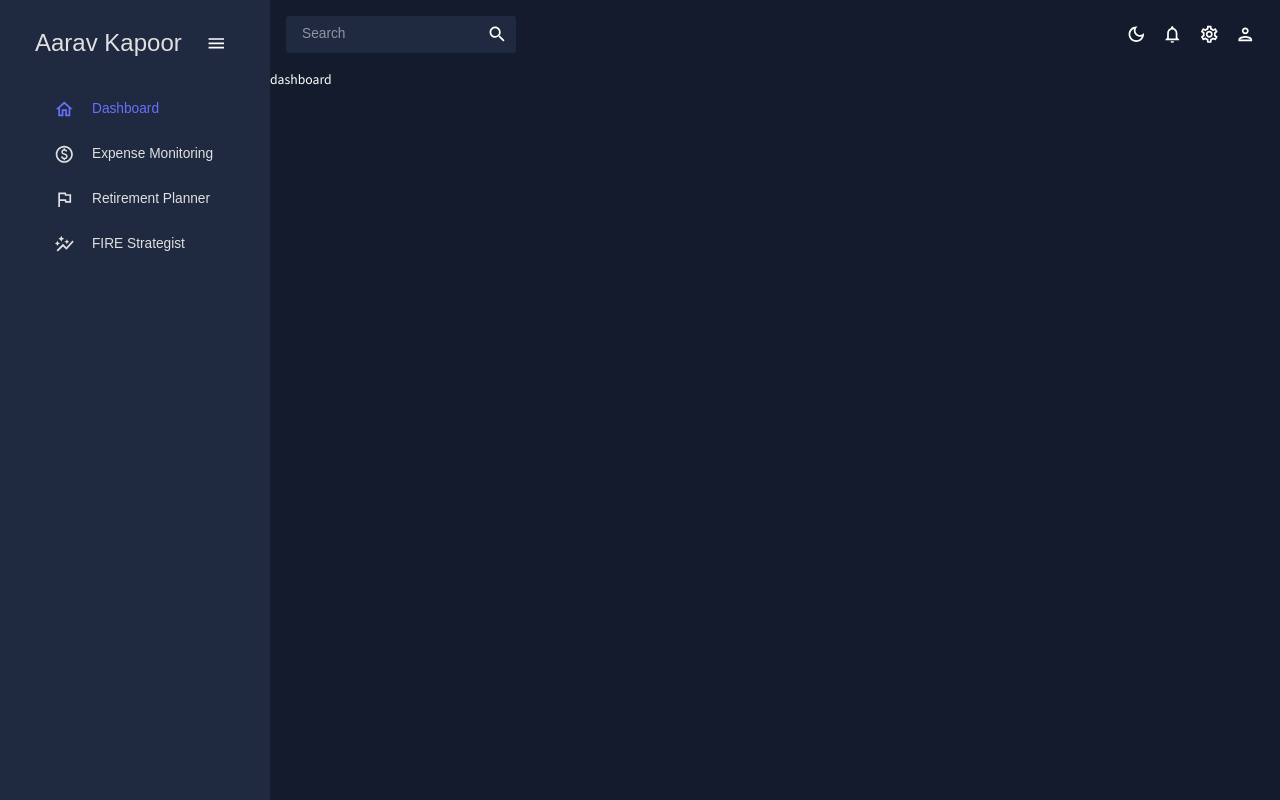
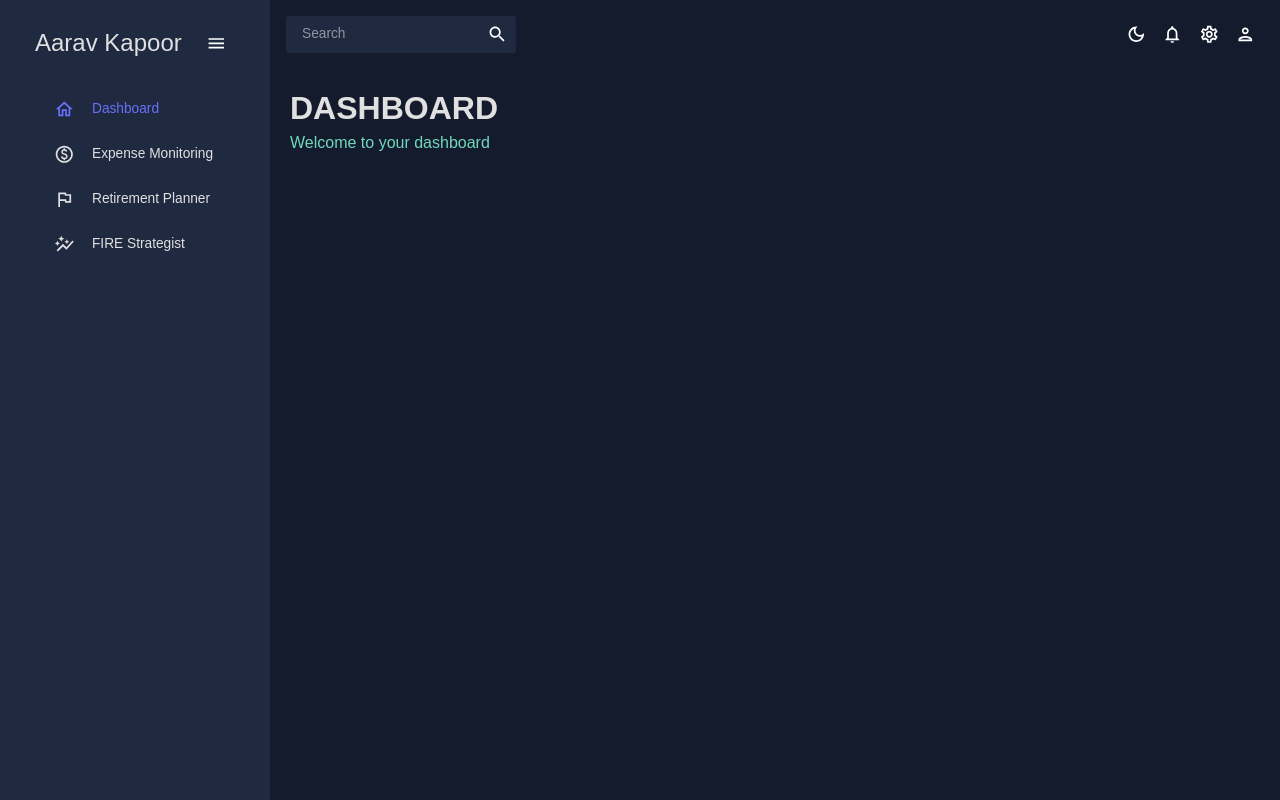
Before and after one commit to Praneetha29/TIAA, a React (Create React App) app: page / in a window 1280 px wide. Built offline with nearby package versions, Linux system fonts and the light colour scheme.

Commit message:
add: implement routes

```diff
--- a/src/App.js
+++ b/src/App.js
@@ -4,9 +4,9 @@ import TopBar from "./scenes/global/topBar";
 import  Dashboard  from "./scenes/dashboard";
 import { Routes, Route } from "react-router-dom";
 import SideBar from "./scenes/global/sideBar";
-// import ExpenseMonitor from "./scenes/expense";
-// import Planner from "./scenes/planner";
-// import Strategist from "./scenes/strategist";
+import ExpenseMonitor from "./scenes/expense/expense.jsx";
+ import Planner from "./scenes/planner/planner.jsx";
+import Strategist from "./scenes/strategist/strategist.jsx";
 function App() {
   const [theme,colorMode]=useMode();
   return (
@@ -19,9 +19,9 @@ function App() {
         <TopBar/>
         <Routes>
           <Route path="/" element={<Dashboard/>}/>
-          {/* <Route path="/expenses" element={<ExpenseMonitor/>}/>
+           <Route path="/expense" element={<ExpenseMonitor/>}/>
           <Route path="/planner" element={<Planner/>}/>
-          <Route path="/strategist" element={<Strategist/>}/> */}
+          <Route path="/strategist" element={<Strategist/>}/>
         </Routes>
       </main>
     </div>
--- /dev/null
+++ b/src/components/Header.jsx
@@ -0,0 +1,24 @@
+import { Typography, Box, useTheme } from "@mui/material";
+import { tokens } from "../theme";
+
+const Header = ({ title, subtitle }) => {
+  const theme = useTheme();
+  const colors = tokens(theme.palette.mode);
+  return (
+    <Box mb="30px">
+      <Typography
+        variant="h2"
+        color={colors.grey[100]}
+        fontWeight="bold"
+        sx={{ m: "0 0 5px 0" }}
+      >
+        {title}
+      </Typography>
+      <Typography variant="h5" color={colors.greenAccent[400]}>
+        {subtitle}
+      </Typography>
+    </Box>
+  );
+};
+
+export default Header;
--- a/src/scenes/dashboard/index.jsx
+++ b/src/scenes/dashboard/index.jsx
@@ -1,5 +1,15 @@
+import {Box} from "@mui/material";
+import Header from "../../components/Header";
+
 const Dashboard =() => {
-    return <div>dashboard</div>;
+    return (
+        <Box m="20px">
+        <Box display="flex" justifyContent="space-between" alignItems="center">
+            <Header title="DASHBOARD" subtitle="Welcome to your dashboard" />
+        </Box>
+
+        </Box>
+    );
 };
 
 export default Dashboard;
--- /dev/null
+++ b/src/scenes/expense/expense.jsx
@@ -0,0 +1,7 @@
+const ExpenseMonitor = () => {
+    return (
+      <div>HomeOutline</div>
+    );
+  };
+
+  export default ExpenseMonitor;
--- /dev/null
+++ b/src/scenes/planner/planner.jsx
@@ -0,0 +1,7 @@
+const Planner = () => {
+    return (
+      <div>Home</div>
+    );
+  };
+
+  export default Planner;
--- /dev/null
+++ b/src/scenes/strategist/strategist.jsx
@@ -0,0 +1,7 @@
+const Strategist = () => {
+    return (
+      <div>Homehome</div>
+    );
+  };
+
+  export default Strategist;
```
